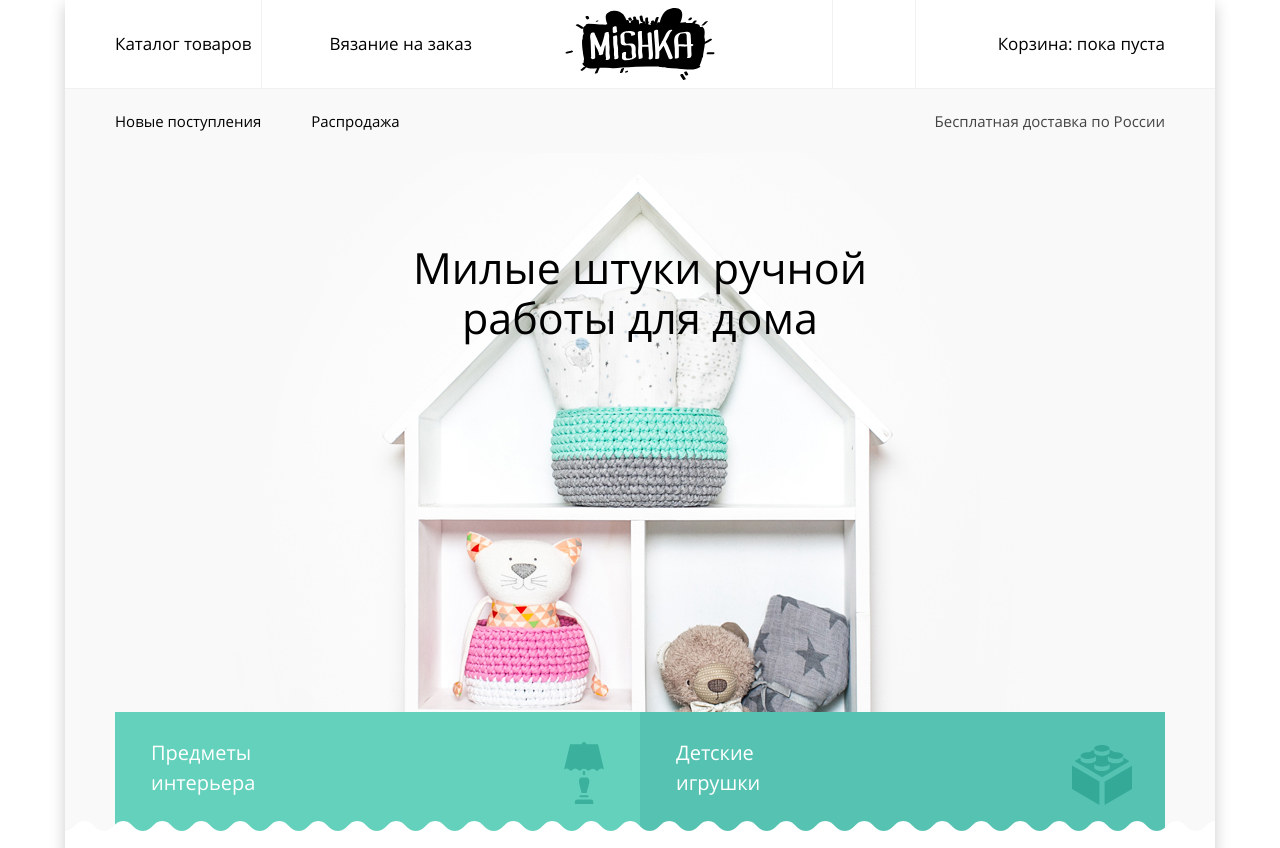
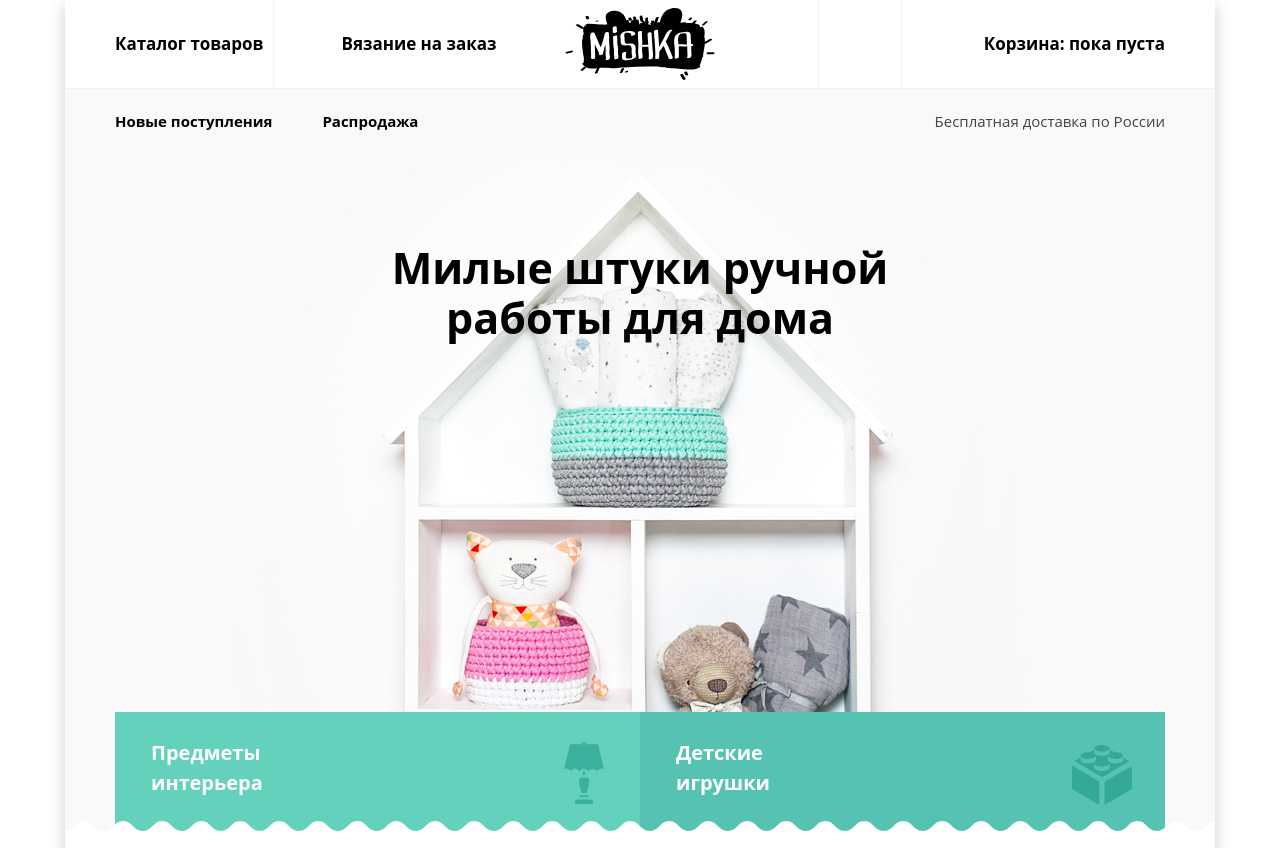
Before and after one commit to m-pravdin/1800155-mishka-27, a website: page source/index.html in a window 1280 px wide. Shown: the top 848 px of the page. Drawn offline with nearby package versions, Linux system fonts and the light colour scheme; files that its build step writes are made by us from their sources.

Commit message:
Added edits for fonts

```diff
--- a/source/sass/general/fonts.scss
+++ b/source/sass/general/fonts.scss
@@ -1,5 +1,5 @@
 @font-face {
-  font-family: "Open Sans";
+  font-family: "Open Sans", "Arial", sans-serif;
   font-style: normal;
   font-weight: 400;
   src: local("Open Sans"),
@@ -9,7 +9,7 @@
 }
 
 @font-face {
-  font-family: "Open Sans";
+  font-family: "Open Sans", "Arial", sans-serif;
   font-style: normal;
   font-weight: 700;
   src: local("Open Sans"),
--- a/source/sass/general/variables.scss
+++ b/source/sass/general/variables.scss
@@ -5,7 +5,7 @@
 
 // Font
 
-$font-main: "Open Sans", sans-serif;
+$font-main: "Open Sans", "Arial", sans-serif;
 
 // Colors
 
```
